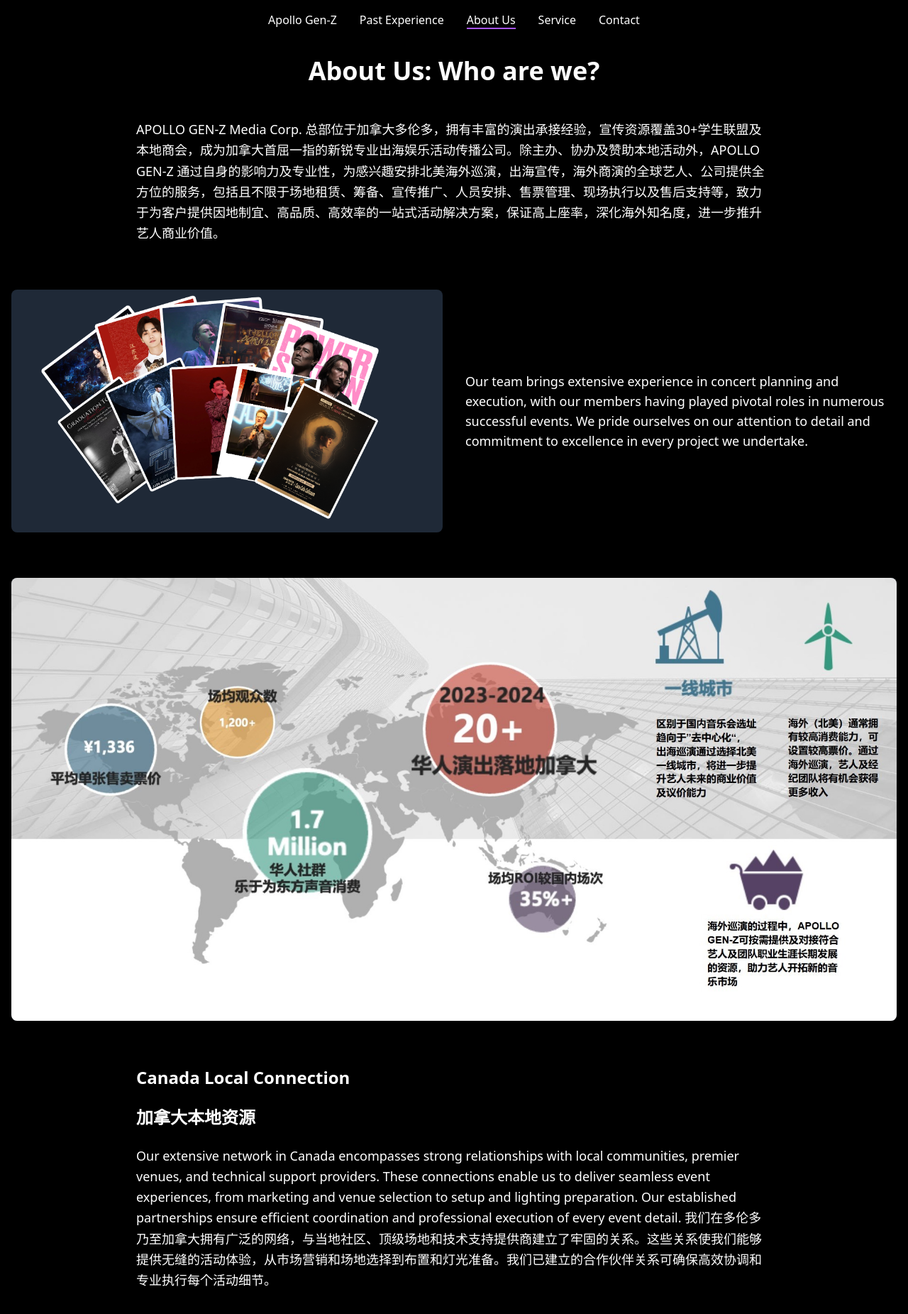
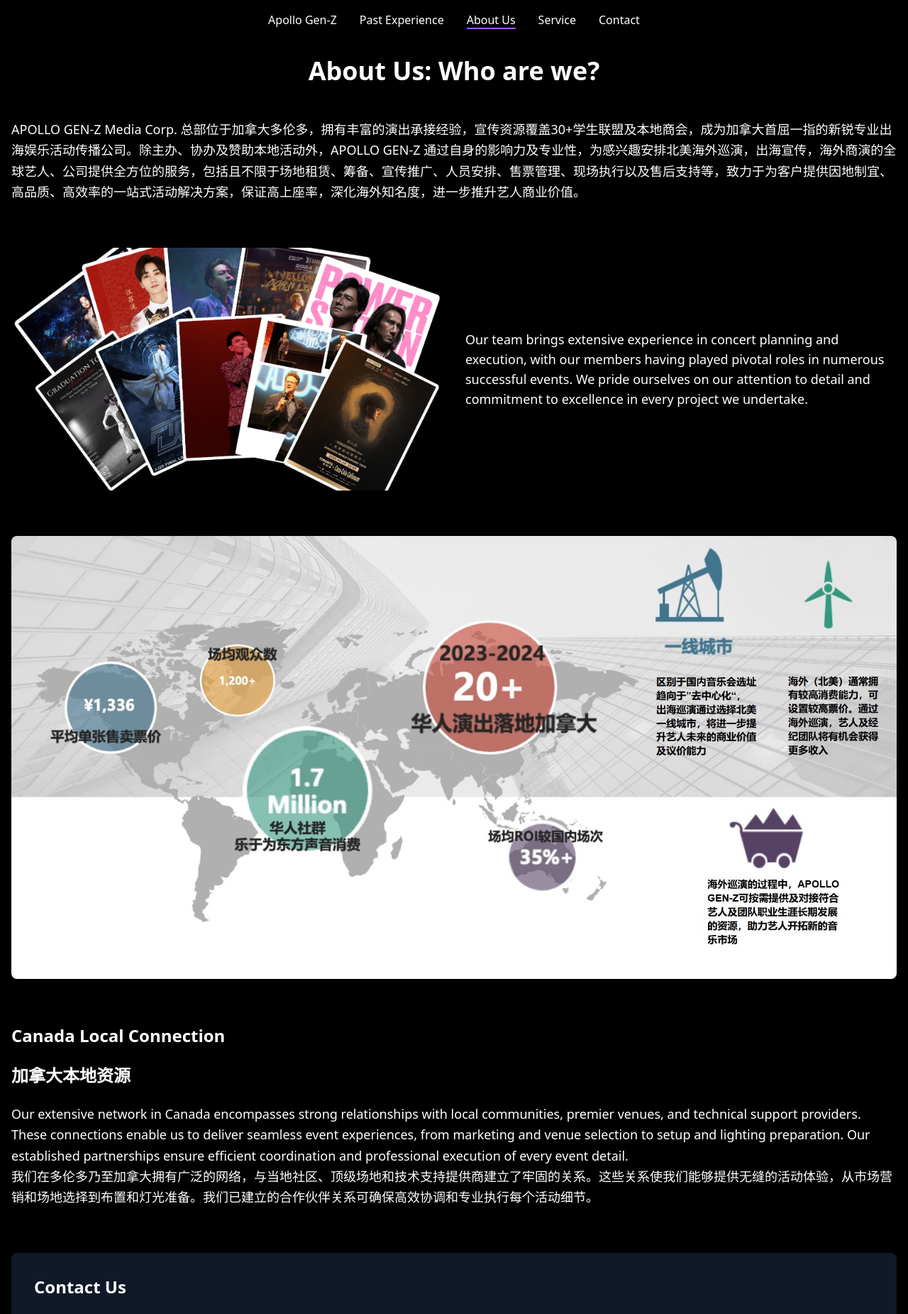
Before and after one commit to WennnO/apollo, a React (Vite) app in the folder project/: page /about in a window 1280 px wide. Shown: the top 1851 px of the page at 71% size. Built offline with nearby package versions, Linux system fonts and the light colour scheme.

Commit message:
text arrangement

```diff
--- a/project/src/pages/About.tsx
+++ b/project/src/pages/About.tsx
@@ -14,14 +14,14 @@
       <div className="container mx-auto px-4">
         <h1 className="text-4xl font-bold text-center mb-12">About Us: Who are we?</h1>
 
-        <div className="max-w-4xl mx-auto mb-16">
+        <div className="max-full mx-auto mb-16">
           <p className="text-lg leading-relaxed mb-8">
             APOLLO GEN-Z Media Corp. 总部位于加拿大多伦多，拥有丰富的演出承接经验，宣传资源覆盖30+学生联盟及本地商会，成为加拿大首屈一指的新锐专业出海娱乐活动传播公司。除主办、协办及赞助本地活动外，APOLLO GEN-Z 通过自身的影响力及专业性，为感兴趣安排北美海外巡演，出海宣传，海外商演的全球艺人、公司提供全方位的服务，包括且不限于场地租赁、筹备、宣传推广、人员安排、售票管理、现场执行以及售后支持等，致力于为客户提供因地制宜、高品质、高效率的一站式活动解决方案，保证高上座率，深化海外知名度，进一步推升艺人商业价值。
           </p>
         </div>
 
         <div className="grid md:grid-cols-2 gap-8 mb-16">
-          <div className="bg-gray-800 rounded-lg aspect-video flex items-center justify-center">
+          <div className="rounded-lg aspect-video flex items-center justify-center">
             <img src={pastgallery} alt="pastgallery" className="rounded-lg object-cover h-full w-full" />
           </div>
           <div className="flex items-center">
@@ -37,11 +37,13 @@
           </div>
         </div>
 
-        <div className="max-w-4xl mx-auto mb-16">
+        <div className="max-full mx-auto mb-16">
           <h2 className="text-2xl font-bold mb-6">Canada Local Connection</h2>
           <h2 className="text-2xl font-bold mb-6">加拿大本地资源</h2>
           <p className="text-lg leading-relaxed">
             Our extensive network in Canada encompasses strong relationships with local communities, premier venues, and technical support providers. These connections enable us to deliver seamless event experiences, from marketing and venue selection to setup and lighting preparation. Our established partnerships ensure efficient coordination and professional execution of every event detail.
+          </p>
+          <p className="text-lg leading-relaxed">
             我们在多伦多乃至加拿大拥有广泛的网络，与当地社区、顶级场地和技术支持提供商建立了牢固的关系。这些关系使我们能够提供无缝的活动体验，从市场营销和场地选择到布置和灯光准备。我们已建立的合作伙伴关系可确保高效协调和专业执行每个活动细节。
           </p>
         </div>
--- a/project/src/pages/Experience.tsx
+++ b/project/src/pages/Experience.tsx
@@ -42,7 +42,7 @@
           ))}
         </div>
 
-        <div className="max-w-3xl mx-auto mb-16">
+        <div className="max-full mx-auto mb-16">
           <p className="text-lg leading-relaxed">
             我们的团队在音乐会和现场演出策划方面拥有卓越的业绩，为每场活动提供无与伦比的专业知识。我们的成员为众多备受瞩目的音乐会的成功做出了重要贡献，积极参与策划、执行和管理。我们的实践经验和深厚的行业知识确保我们处理的每场活动都符合最高的专业标准。
           </p>
```
Also changed, not shown: project/src/pages/pastgallery.png.
